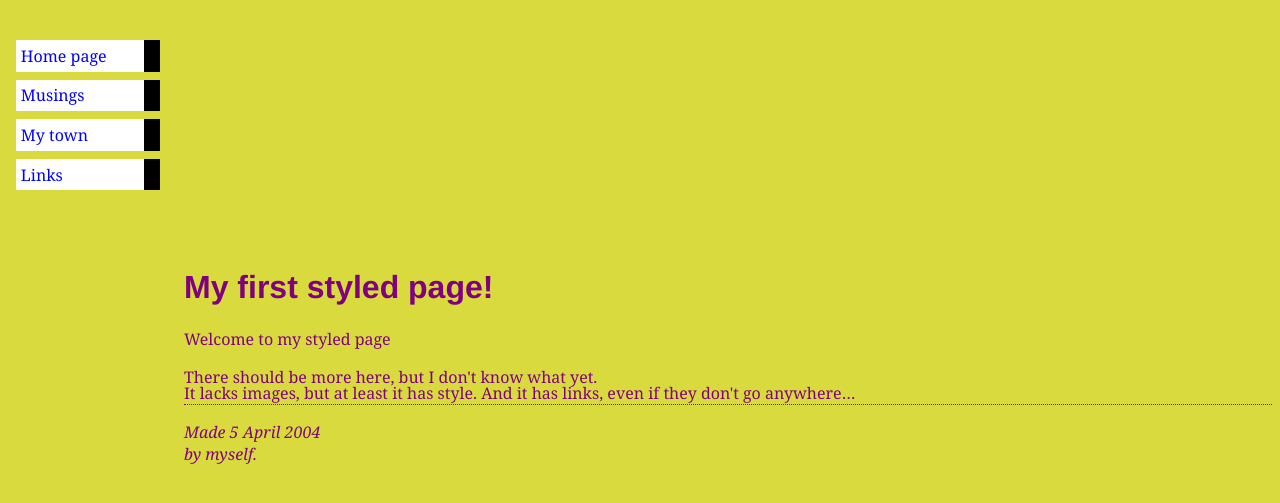
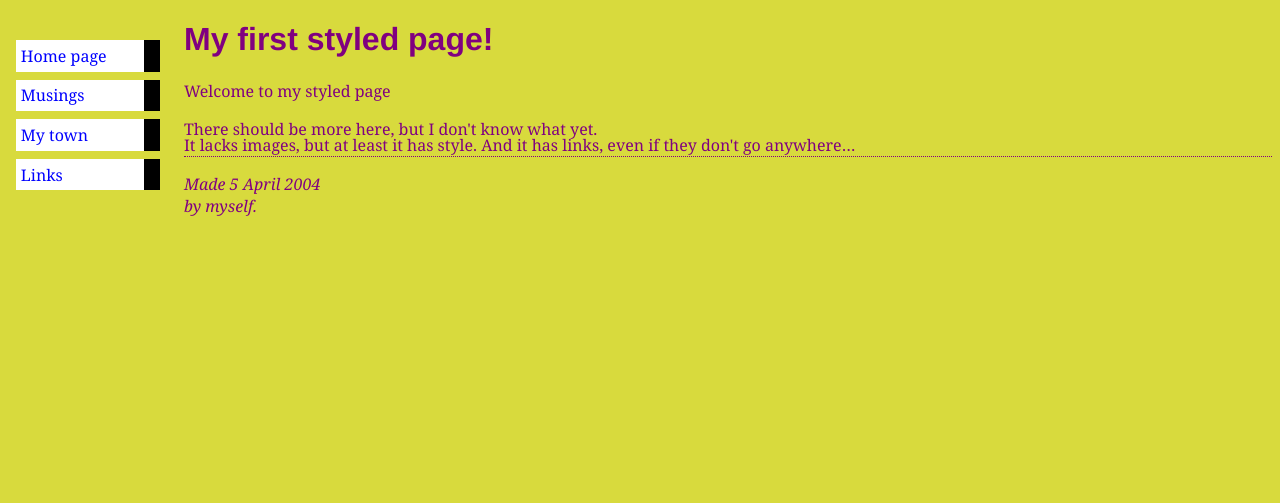
Before and after one commit to TheTriangleTrippa/Portfolio, a Jekyll site: the page built from index.html, in a window 1280 px wide. Shown: the top 503 px of the page. Built offline with Jekyll 4.4.1, drawn with Linux system fonts in a browser that asks for light colours.

Commit message:
Update profile.html

```diff
--- a/_includes/profile.html
+++ b/_includes/profile.html
@@ -1,6 +1,5 @@
 <!DOCTYPE html PUBLIC "-//W3C//DTD HTML 4.01//EN">
 <html>
-   {% include musing.html %}
 <head>
   <title>My first styled page!</title>
    <link rel="stylesheet" href="assets/css/stylesheet.css">
```
